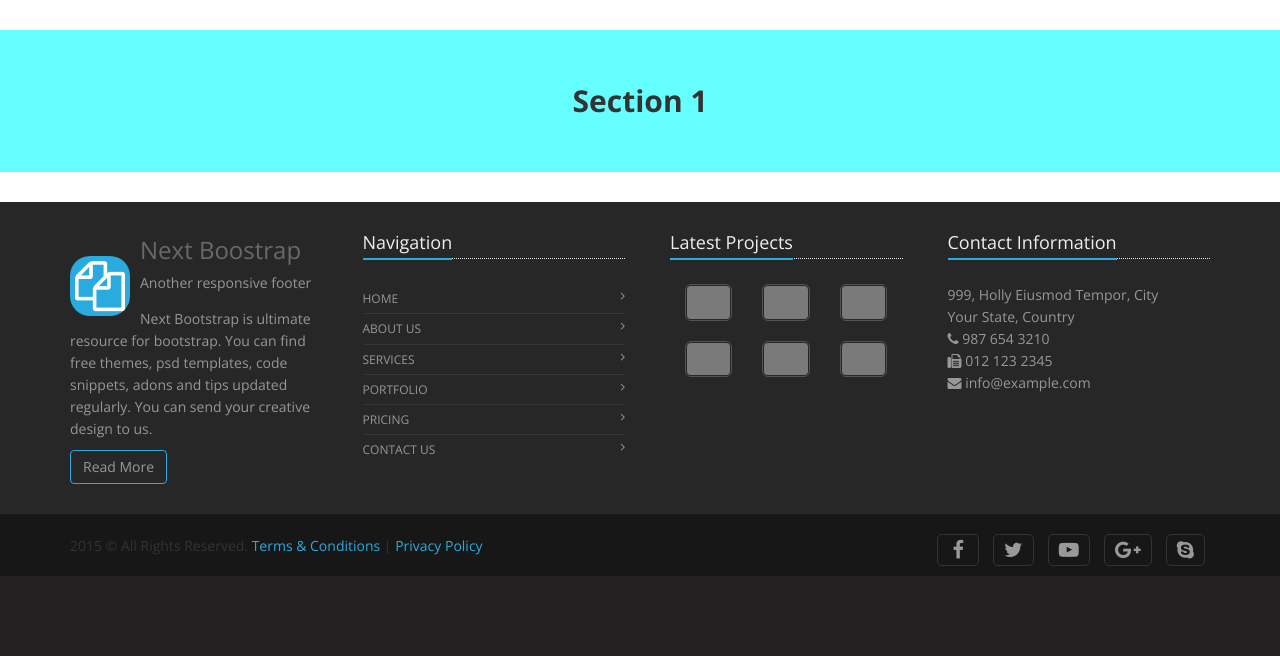
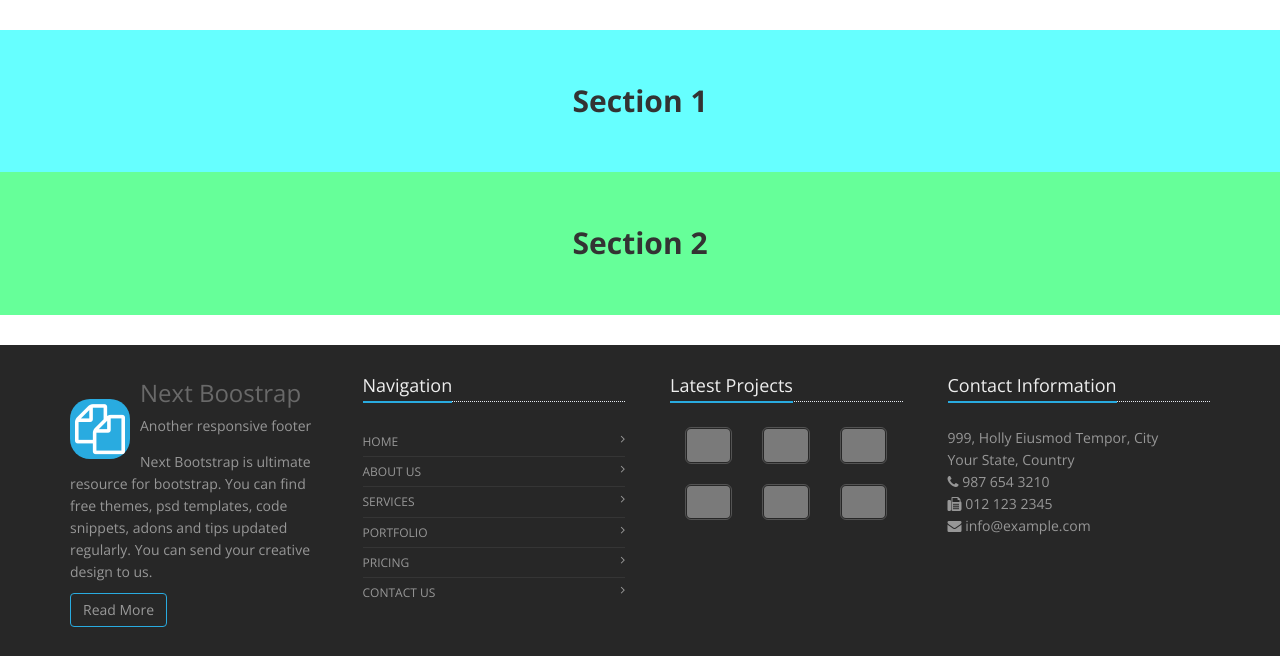
Before and after one commit to priya-planet/project1, a PHP site: page / in a window 1280 px wide. Shown: the part 779-1435 px from the top of the page. Before the commit the page ends 1355 px from the top, so only its background shows below. Run offline with PHP 8.4, Linux system fonts and the light colour scheme; some libraries are stand-ins or nearby versions; grey boxes are pictures that could not be loaded.

Commit message:
section 2 created

```diff
--- a/assets/css/style.css
+++ b/assets/css/style.css
@@ -264,3 +264,4 @@
 }
 .page-container{ padding:50px 0 50px; background:#eee;}
 .color-section-1{ background:#6FF; text-align:center; padding:50px 15px; font-weight:700; font-size:30px;}
+.color-section-2{ background:#6F9;}
--- a/index.php
+++ b/index.php
@@ -61,6 +61,7 @@
   </div>
 </div>
 <div class="color-section-1"> Section 1 </div>
+<div class="color-section-1 color-section-2"> Section 2 </div>
 
 <!--footer start -->
 <?php include("includes/footer.php"); ?>
```
